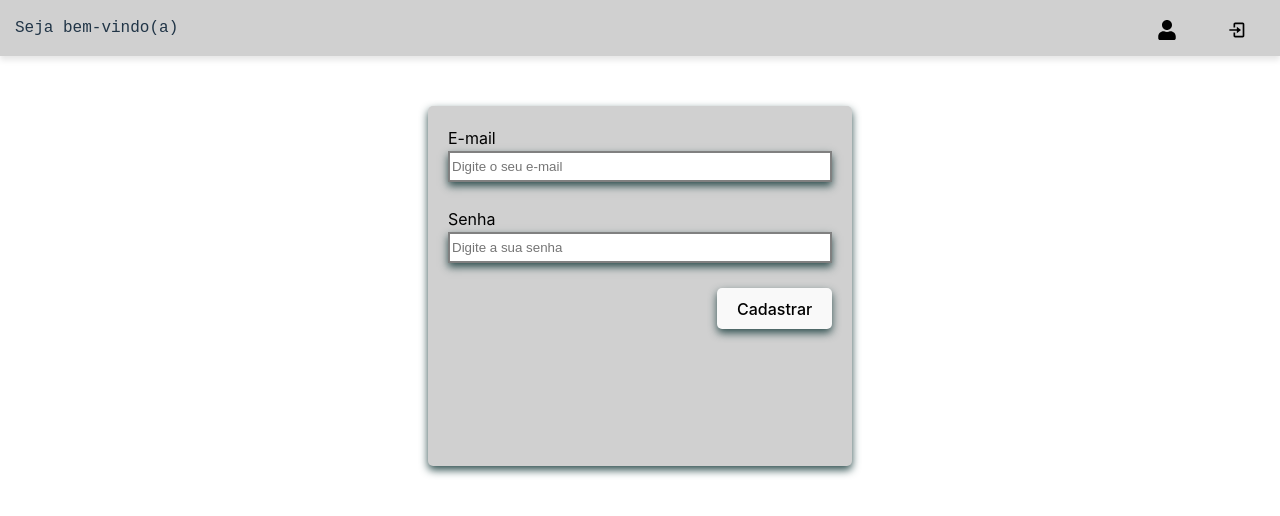
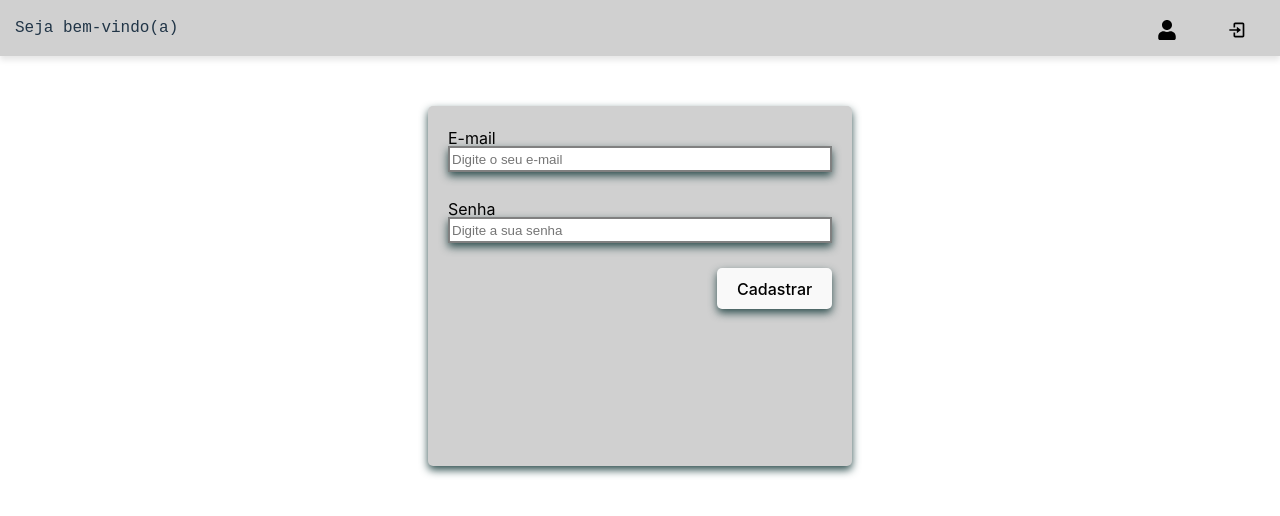
Before and after one commit to andsu-marks/Desiree-frontend, a React (Vite) app: page / in a window 1280 px wide. Shown: the top 516 px of the page. Built offline with nearby package versions, Linux system fonts and the light colour scheme.

Commit message:
fix(EmployeeForm): bug on the buttons

```diff
--- a/src/styles/EmployeeForm.styles.ts
+++ b/src/styles/EmployeeForm.styles.ts
@@ -25,14 +25,14 @@ export const InputContainer = styled.div`
 export const Input = styled.input`
   background-color: white;
   border: 2px solid gray;
-  height: 25px;
+  height: 20px;
   width: 98%;
   box-shadow: 0 4px 8px var(--shadow-color);
 `;
 
 export const Label = styled.label`
   color: black;
-  height: 25px;
+  height: 20px;
 `;
 
 export const Select = styled.select`
@@ -46,6 +46,7 @@ export const Select = styled.select`
 export const ButtonsContainer = styled.div`
   display: flex;
   justify-content: space-between;
+  margin-top: auto;
 `;
 
 export const SubmitButton = styled.button`
```
